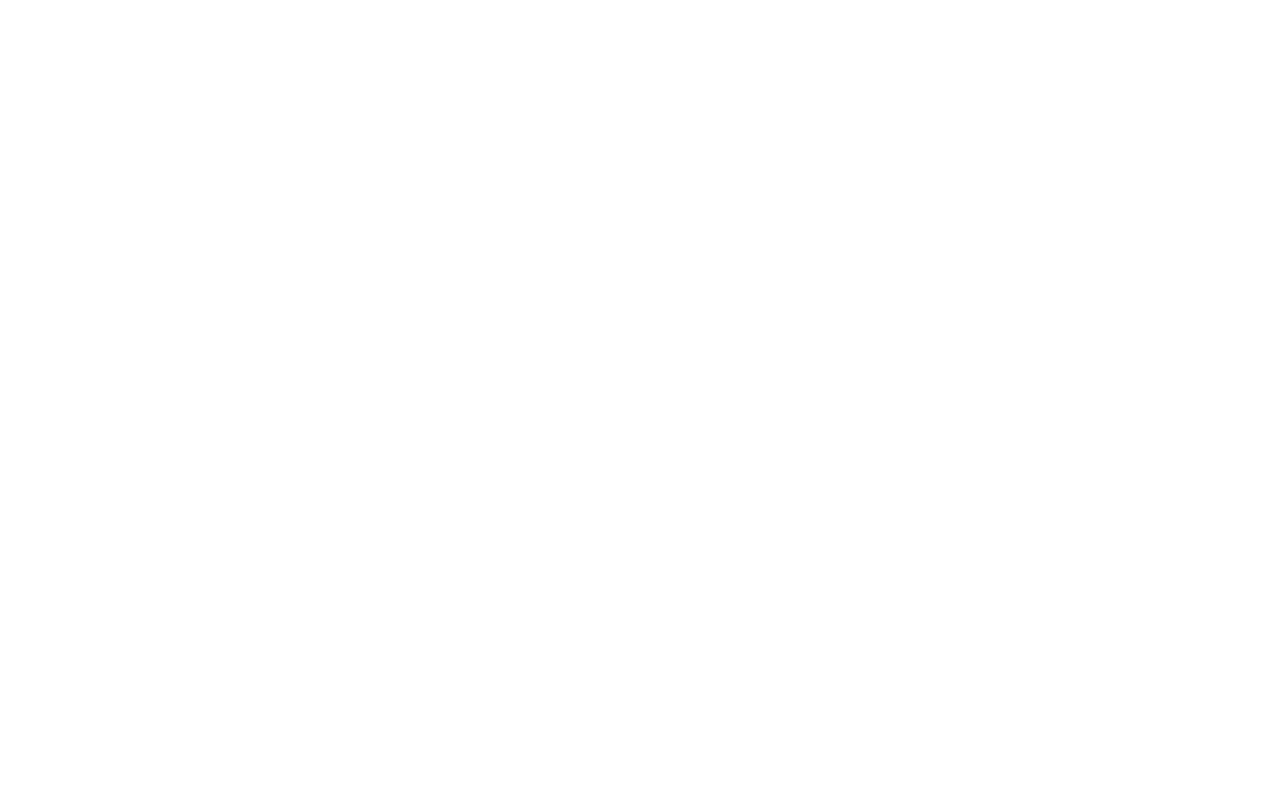
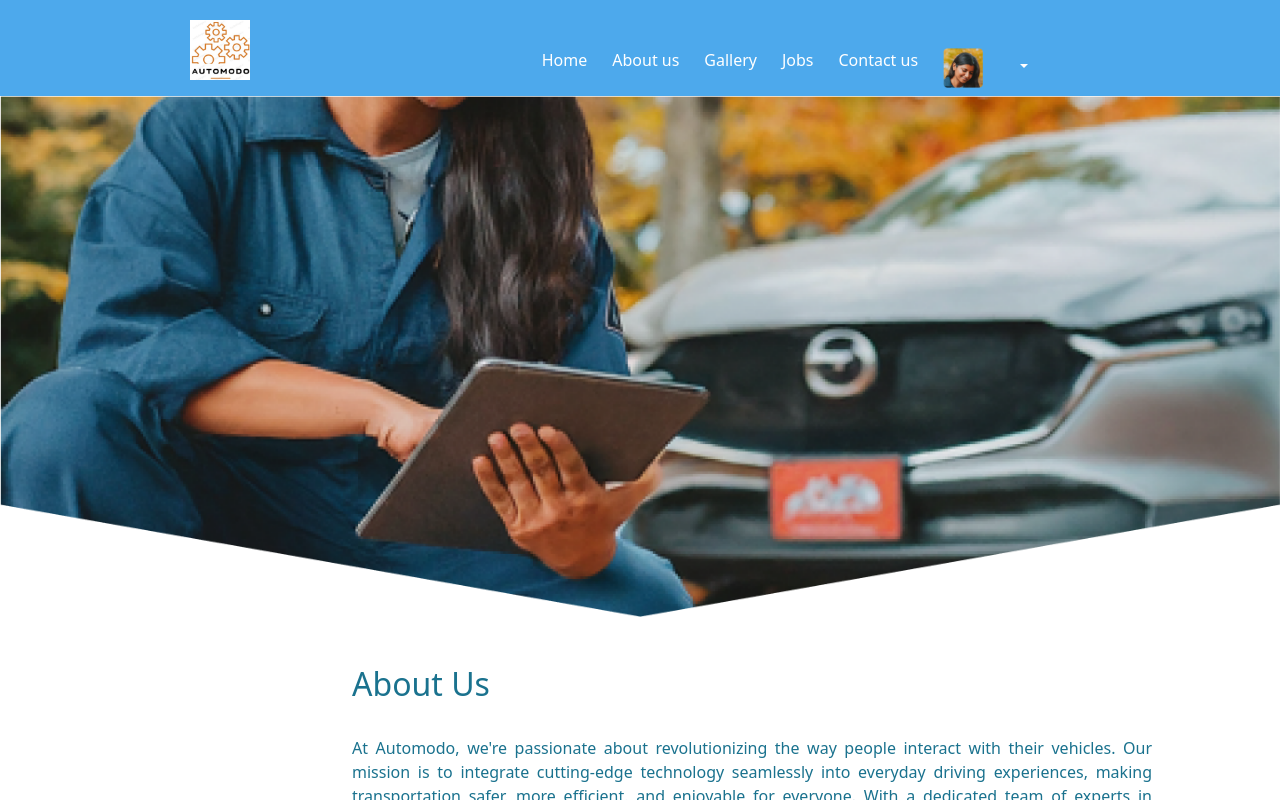
Before and after one commit to soumyasics/automodo_frontend, a React (Create React App) app: page /Aboutus in a window 1280 px wide. Before the commit this address had no page. Built offline with nearby package versions, Linux system fonts and the light colour scheme.

Commit message:
about us

```diff
--- a/src/App.js
+++ b/src/App.js
@@ -18,6 +18,7 @@ import AdminDashboard from './Components/Admin/AdminDashboard';
 import Workshopsidebar from './Components/Workshop/Adminsidebar';
 import Workshopmain from './Components/Workshop/Workshopmain';
 import Adminnav from './Components/Admin/Adminnav';
+import AboutUs from './Components/Common/AboutUs';
 
 
 
@@ -28,6 +29,7 @@ function App() {
       <Route path='/' element={[<Navbar/>,<MainAdmin/>,<Footer/>]}/>
       <Route path='/table-format' element={[<Navbar/>,<AdminTable/>,<Footer/>]}/>
       <Route path='/page-heading' element={[<Navbar/>,<Pageheading/>,<Footer/>]}/>
+      <Route path='/Aboutus' element={[<Navbar/>,<AboutUs/>,<Footer/>]}/>
 
       {/* user */}
       <Route path='/user-login' element={[<Navbar/>,<LoginUser/>,<Footer/>]}/>
--- /dev/null
+++ b/src/Components/Common/AboutUs.css
@@ -0,0 +1,25 @@
+.aboutus-img{
+  width: 100%;
+  margin: 0%;
+  margin-left: 0%;
+}
+.aboutus-head{
+  color: #1A728E ;
+ margin-left: 22rem;
+ margin-top: 3rem;
+ margin-bottom: 2rem;
+  font-weight: 300;
+}
+.aboutus-para{
+  margin-left: 22rem;
+  color: #1A728E;
+  text-align: justify;
+  width: 50rem;
+}
+
+.abt-image-div{
+  width: 52rem;
+  margin-top: 3rem;
+  row-gap: 2rem;
+  margin-left: 21rem;
+}
--- /dev/null
+++ b/src/Components/Common/AboutUs.js
@@ -0,0 +1,31 @@
+import React from 'react';
+import aboutImg from '../../Assets/mainimg.png';
+import '../Common/AboutUs.css';
+import Img3 from '../../Assets/img3.png'
+import Img4 from '../../Assets/img4.png'
+import Img5 from '../../Assets/img5.png'
+function AboutUs() {
+  return (
+    <div className='aboutus-main'>
+    <div>
+    <img className="aboutus-img"src={aboutImg} alt='Signin_image'/>
+    </div>
+    <div>
+        <h2 className='aboutus-head'><b>About Us</b></h2>
+    </div>
+    <div>
+        <p className='aboutus-para'>
+        At Automodo, we're passionate about revolutionizing the way people interact with their vehicles. Our mission is to integrate cutting-edge technology seamlessly into everyday driving experiences, making transportation safer, more efficient, and enjoyable for everyone. With a dedicated team of experts in automotive engineering, software development, and user experience design, we strive to push the boundaries of innovation in the automotive industry. Whether it's enhancing vehicle performance, implementing smart navigation solutions, or developing advanced driver-assistance systems, Automodo is committed to delivering excellence in every aspect of automotive technology. Join us on our journey as we pave the way towards a smarter, more connected future on the road.
+        </p>
+    </div>
+    <div className='row abt-image-div'>
+          <img  className='col-4' src={Img3}  alt='CarImg'/>
+          <img  className='col-4' src={Img4}  alt='CarImg'/>
+          <img  className='col-4' src={Img5}  alt='CarImg'/>
+          </div>
+          <br/> <br/> <br/>
+</div>
+  )
+}
+
+export default AboutUs
```
